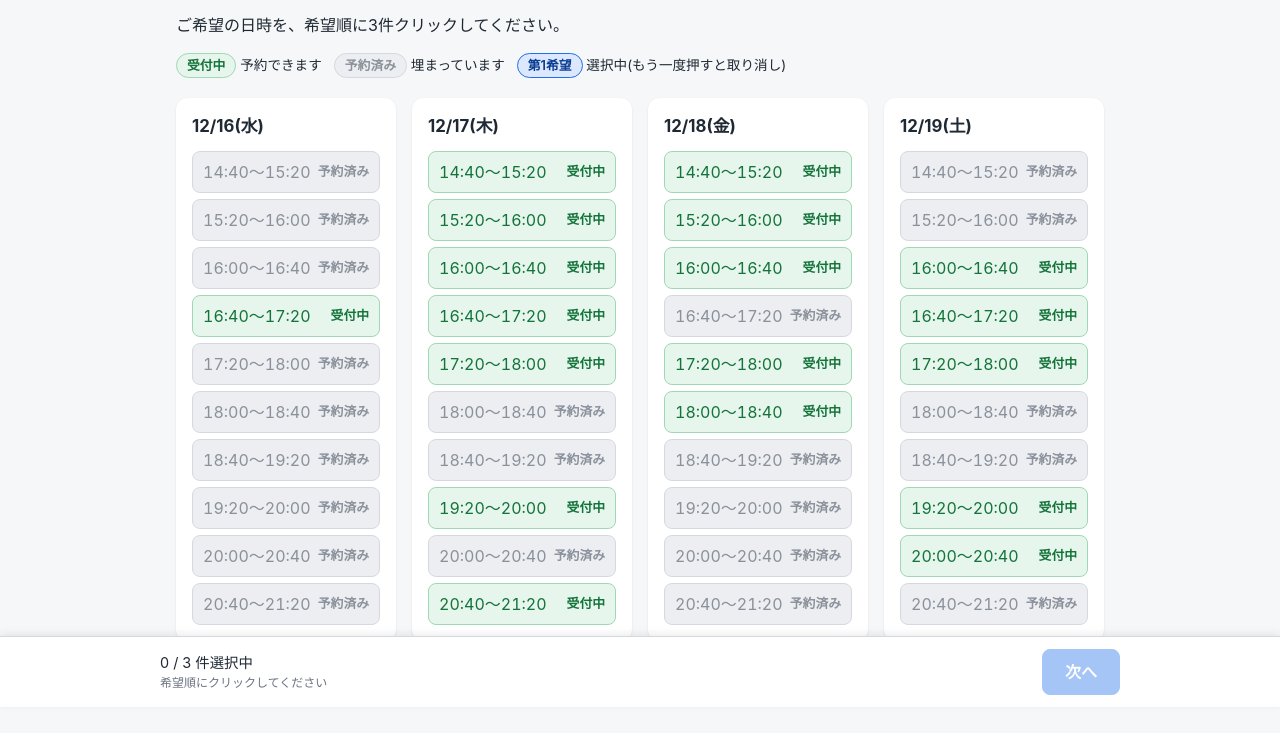
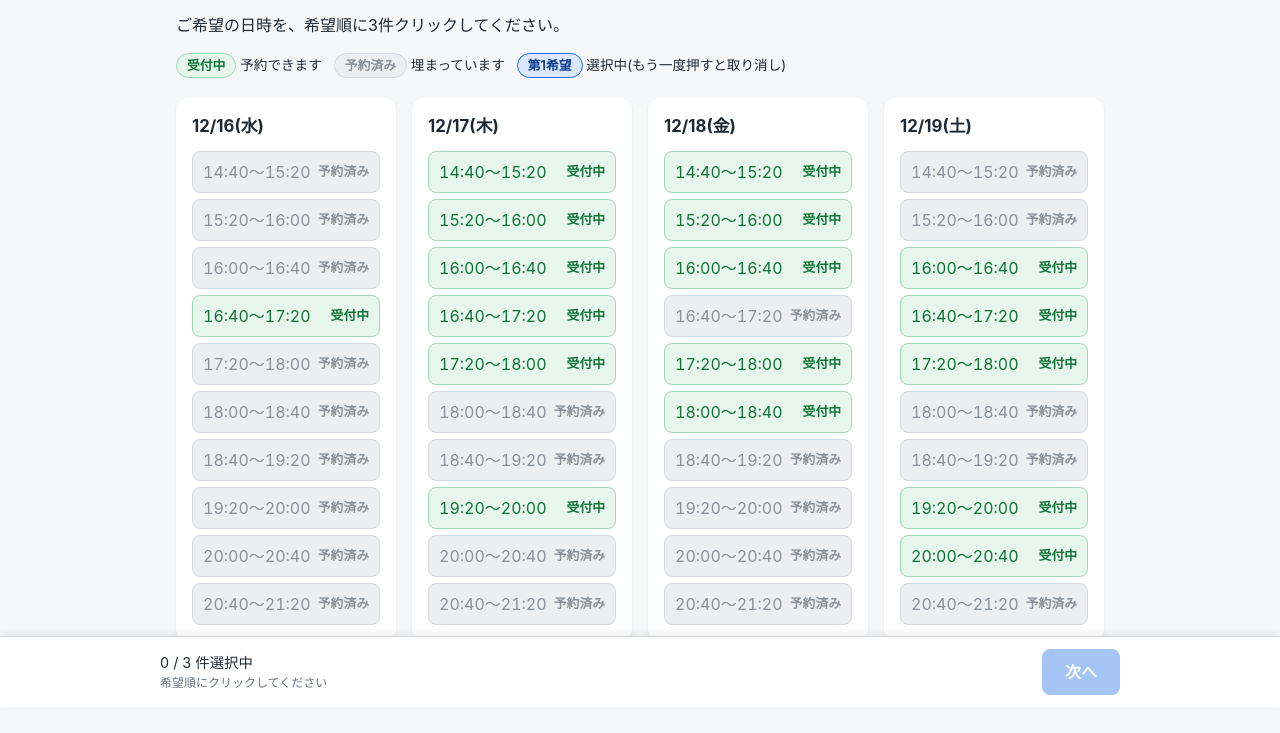
Before and after one commit to ipsim26/reception-2026winter, a plain HTML site: page index.html in a window 1280 px wide. Shown: the part 93-826 px from the top of the page. Drawn offline with Linux system fonts and the light colour scheme.

Commit message:
12/17 20:40の枠を予約済みに追加
Co-Authored-By: Claude Sonnet 5.5 <noreply@anthropic.com>

```diff
--- a/index.html
+++ b/index.html
@@ -207,6 +207,7 @@
     "12-17 18:00",
     "12-17 18:40",
     "12-17 20:00",
+    "12-17 20:40",
     "12-18 16:40",
     "12-18 18:40",
     "12-18 19:20",
```
